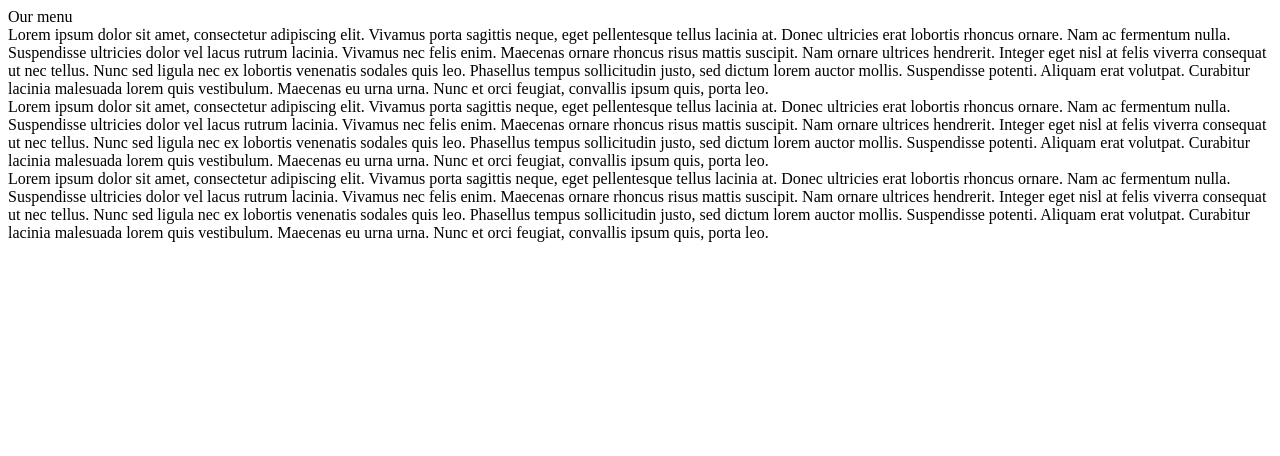
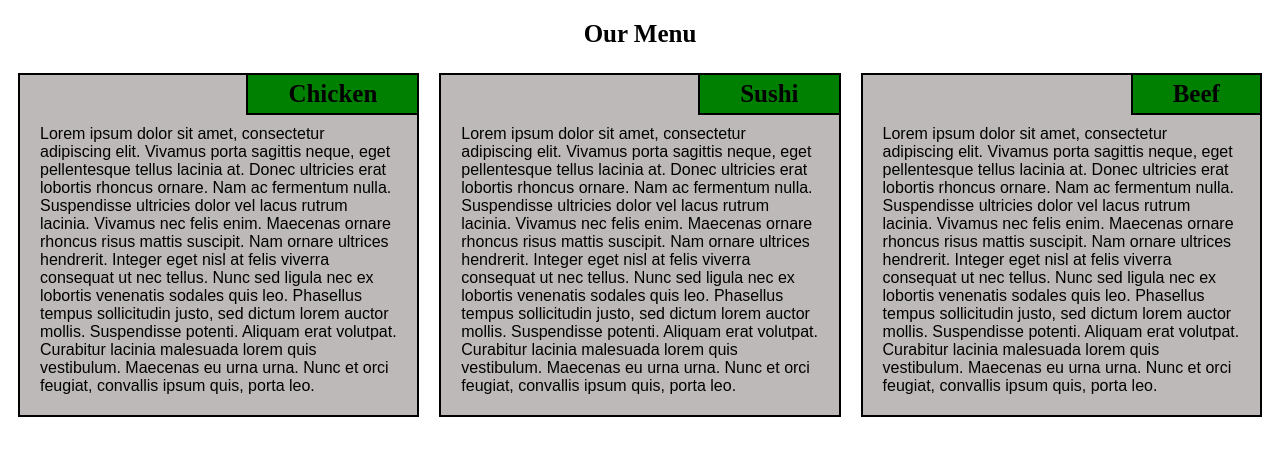
Before and after one commit to Mnchhr/mod2_solutions, a plain HTML site: page index.html in a window 1280 px wide. Drawn offline with Linux system fonts and the light colour scheme.

Commit message:
almost done

```diff
--- a/css/style.css
+++ b/css/style.css
@@ -1,5 +1,67 @@
-@media (max-width: 767px) {}
+* {
+    box-sizing: border-box;
+}
 
-@media(min-width: 768px) and (max-width: 991px) {}
+header {
+    margin-top: 20px;
+    margin-bottom: 15px;
+    font-size: 25px;
+    font-weight: bold;
+    text-align: center;
+}
 
-@media(min-width: 992px) {}
+.text {
+    background-color: rgb(190, 185, 185);
+    font-family: Arial, Helvetica, sans-serif;
+    color: black;
+    border: 2px black solid;
+    padding: 50px 20px 20px;
+    margin: 10px 10px 10px;
+}
+
+.title {
+    font-size: 25px;
+    padding: 5px 40px 5px;
+    background-color: green;
+    float: right;
+    margin: 10px 10px 10px;
+    font-weight: bold;
+    border: 2px solid black;
+}
+
+
+/* Framework */
+
+
+/*For mobile devices*/
+
+@media (max-width: 767px) {
+    .col-sm-12 {
+        float: left;
+        width: 100%;
+    }
+}
+
+
+/*For tablet devices*/
+
+@media(min-width: 768px) and (max-width: 991px) {
+    .col-md-6 {
+        float: left;
+        width: 50%;
+    }
+    .col-md-12 {
+        float: left;
+        width: 100%;
+    }
+}
+
+
+/*For desktop devices*/
+
+@media(min-width: 992px) {
+    .col-lg-4 {
+        float: left;
+        width: 33.33%;
+    }
+}
--- a/index.html
+++ b/index.html
@@ -3,22 +3,37 @@
 
 <head>
     <meta charset="utf-8">
+    <meta name="viewport" content="width=device-width, initial-scale=1">
     <link rel="stylesheet" href="css/style.css">
+    <title>Our Menu</title>
 </head>
 
 <body>
     <header>
-        Our menu
+        Our Menu
     </header>
-    <section>Lorem ipsum dolor sit amet, consectetur adipiscing elit. Vivamus porta sagittis neque, eget pellentesque tellus lacinia at. Donec ultricies erat lobortis rhoncus ornare. Nam ac fermentum nulla. Suspendisse ultricies dolor vel lacus rutrum lacinia.
-        Vivamus nec felis enim. Maecenas ornare rhoncus risus mattis suscipit. Nam ornare ultrices hendrerit. Integer eget nisl at felis viverra consequat ut nec tellus. Nunc sed ligula nec ex lobortis venenatis sodales quis leo. Phasellus tempus sollicitudin
-        justo, sed dictum lorem auctor mollis. Suspendisse potenti. Aliquam erat volutpat. Curabitur lacinia malesuada lorem quis vestibulum. Maecenas eu urna urna. Nunc et orci feugiat, convallis ipsum quis, porta leo.</section>
-    <section>Lorem ipsum dolor sit amet, consectetur adipiscing elit. Vivamus porta sagittis neque, eget pellentesque tellus lacinia at. Donec ultricies erat lobortis rhoncus ornare. Nam ac fermentum nulla. Suspendisse ultricies dolor vel lacus rutrum lacinia.
-        Vivamus nec felis enim. Maecenas ornare rhoncus risus mattis suscipit. Nam ornare ultrices hendrerit. Integer eget nisl at felis viverra consequat ut nec tellus. Nunc sed ligula nec ex lobortis venenatis sodales quis leo. Phasellus tempus sollicitudin
-        justo, sed dictum lorem auctor mollis. Suspendisse potenti. Aliquam erat volutpat. Curabitur lacinia malesuada lorem quis vestibulum. Maecenas eu urna urna. Nunc et orci feugiat, convallis ipsum quis, porta leo.</section>
-    <section>Lorem ipsum dolor sit amet, consectetur adipiscing elit. Vivamus porta sagittis neque, eget pellentesque tellus lacinia at. Donec ultricies erat lobortis rhoncus ornare. Nam ac fermentum nulla. Suspendisse ultricies dolor vel lacus rutrum lacinia.
-        Vivamus nec felis enim. Maecenas ornare rhoncus risus mattis suscipit. Nam ornare ultrices hendrerit. Integer eget nisl at felis viverra consequat ut nec tellus. Nunc sed ligula nec ex lobortis venenatis sodales quis leo. Phasellus tempus sollicitudin
-        justo, sed dictum lorem auctor mollis. Suspendisse potenti. Aliquam erat volutpat. Curabitur lacinia malesuada lorem quis vestibulum. Maecenas eu urna urna. Nunc et orci feugiat, convallis ipsum quis, porta leo.</section>
+    <div class="row">
+        <div class="col-lg-4 col-md-6 col-sm-12">
+            <section class="title">Chicken</section>
+            <section class="text">
+                Lorem ipsum dolor sit amet, consectetur adipiscing elit. Vivamus porta sagittis neque, eget pellentesque tellus lacinia at. Donec ultricies erat lobortis rhoncus ornare. Nam ac fermentum nulla. Suspendisse ultricies dolor vel lacus rutrum lacinia. Vivamus
+                nec felis enim. Maecenas ornare rhoncus risus mattis suscipit. Nam ornare ultrices hendrerit. Integer eget nisl at felis viverra consequat ut nec tellus. Nunc sed ligula nec ex lobortis venenatis sodales quis leo. Phasellus tempus sollicitudin
+                justo, sed dictum lorem auctor mollis. Suspendisse potenti. Aliquam erat volutpat. Curabitur lacinia malesuada lorem quis vestibulum. Maecenas eu urna urna. Nunc et orci feugiat, convallis ipsum quis, porta leo.</section>
+        </div>
+        <div class="col-lg-4 col-md-6 col-sm-12">
+            <section class="title">Sushi</section>
+            <section class="text">Lorem ipsum dolor sit amet, consectetur adipiscing elit. Vivamus porta sagittis neque, eget pellentesque tellus lacinia at. Donec ultricies erat lobortis rhoncus ornare. Nam ac fermentum nulla. Suspendisse ultricies dolor vel lacus rutrum
+                lacinia. Vivamus nec felis enim. Maecenas ornare rhoncus risus mattis suscipit. Nam ornare ultrices hendrerit. Integer eget nisl at felis viverra consequat ut nec tellus. Nunc sed ligula nec ex lobortis venenatis sodales quis leo. Phasellus
+                tempus sollicitudin justo, sed dictum lorem auctor mollis. Suspendisse potenti. Aliquam erat volutpat. Curabitur lacinia malesuada lorem quis vestibulum. Maecenas eu urna urna. Nunc et orci feugiat, convallis ipsum quis, porta leo.</section>
+        </div>
+        <div class="col-lg-4 col-md-12 col-sm-12">
+            <section class="title">Beef</section>
+            <section class="text">Lorem ipsum dolor sit amet, consectetur adipiscing elit. Vivamus porta sagittis neque, eget pellentesque tellus lacinia at. Donec ultricies erat lobortis rhoncus ornare. Nam ac fermentum nulla. Suspendisse ultricies dolor vel lacus rutrum
+                lacinia. Vivamus nec felis enim. Maecenas ornare rhoncus risus mattis suscipit. Nam ornare ultrices hendrerit. Integer eget nisl at felis viverra consequat ut nec tellus. Nunc sed ligula nec ex lobortis venenatis sodales quis leo. Phasellus
+                tempus sollicitudin justo, sed dictum lorem auctor mollis. Suspendisse potenti. Aliquam erat volutpat. Curabitur lacinia malesuada lorem quis vestibulum. Maecenas eu urna urna. Nunc et orci feugiat, convallis ipsum quis, porta leo.</section>
+        </div>
+    </div>
+
 
 </body>
 
```
